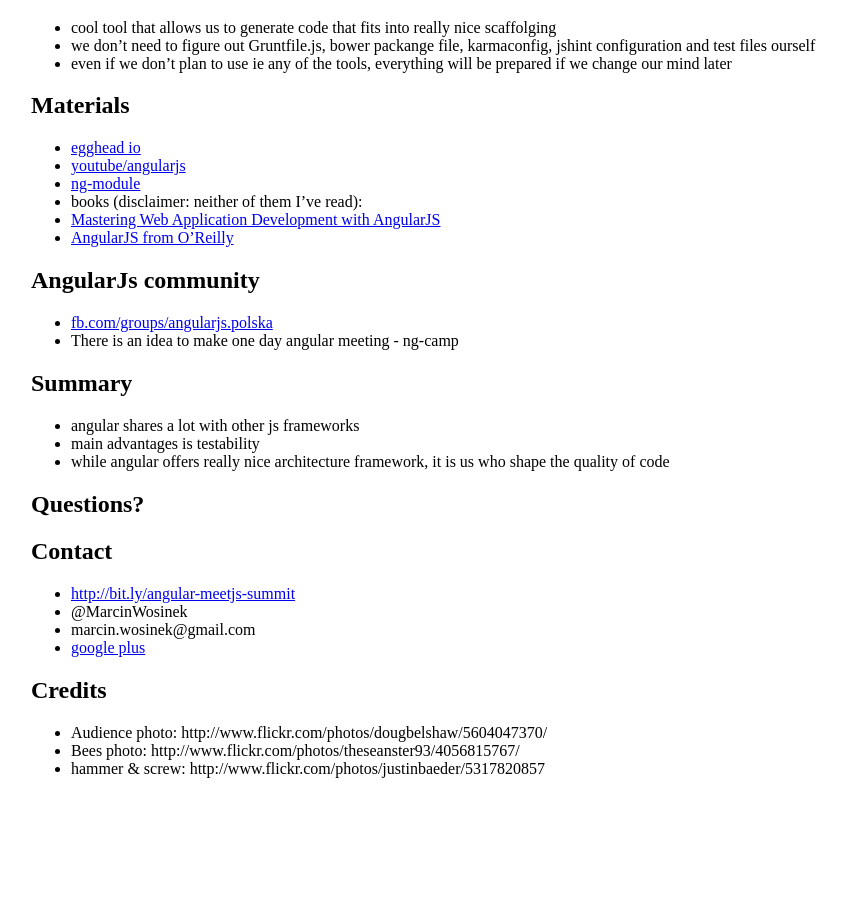
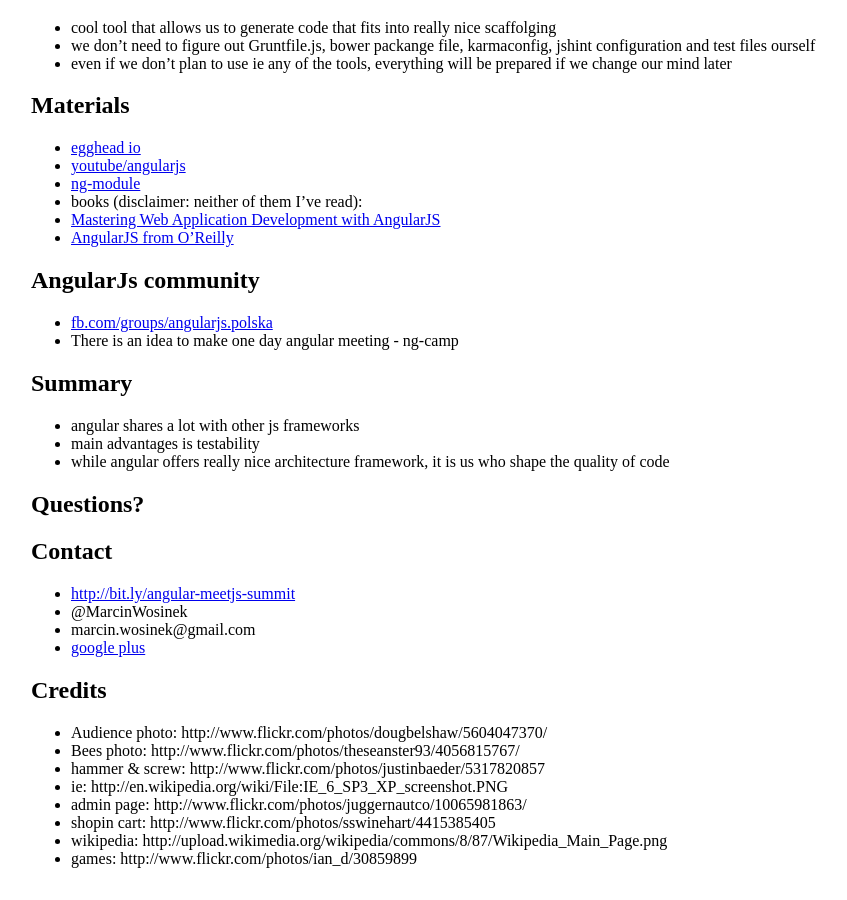
Before and after one commit to marcin-wosinek/blog, a Jekyll site: the page built from _posts/2013-10-19-The-angular-way-MeetJs-Summit.md, in a window 1280 px wide and 900 px high, scrolled down 3287 px. Shown: the whole window, without its empty margins (129-976 px from the left). Built offline with Jekyll 4.4.1, drawn with Linux system fonts in a browser that asks for light colours; before the commit the page ends 4097 px from its top, so only the background shows below that; some of the changed text lies outside the part shown.

Commit message:
Meet js summit - add photos

```diff
--- a/_posts/2013-10-19-The-angular-way-MeetJs-Summit.md
+++ b/_posts/2013-10-19-The-angular-way-MeetJs-Summit.md
@@ -184,3 +184,8 @@
 * Audience photo: http://www.flickr.com/photos/dougbelshaw/5604047370/
 * Bees photo: http://www.flickr.com/photos/theseanster93/4056815767/
 * hammer & screw: http://www.flickr.com/photos/justinbaeder/5317820857
+* ie: http://en.wikipedia.org/wiki/File:IE_6_SP3_XP_screenshot.PNG
+* admin page: http://www.flickr.com/photos/juggernautco/10065981863/
+* shopin cart: http://www.flickr.com/photos/sswinehart/4415385405
+* wikipedia: http://upload.wikimedia.org/wikipedia/commons/8/87/Wikipedia_Main_Page.png
+* games: http://www.flickr.com/photos/ian_d/30859899
```
Also changed, not shown: other parts of _posts/2013-10-19-The-angular-way-MeetJs-Summit.md (+4 -4 lines).
